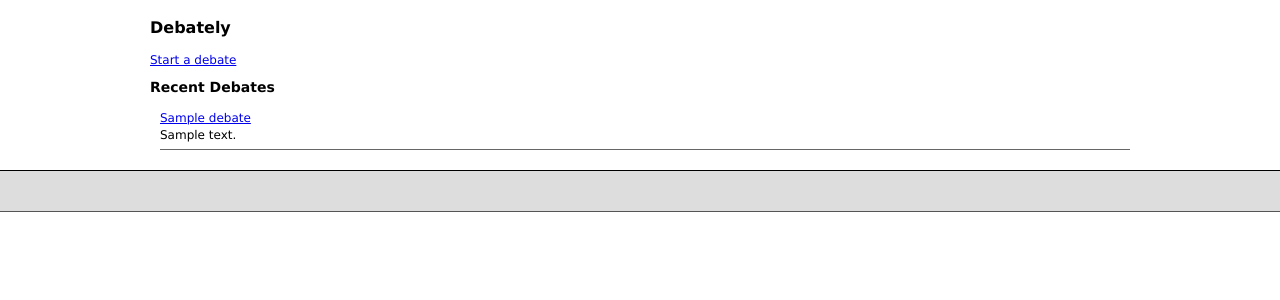
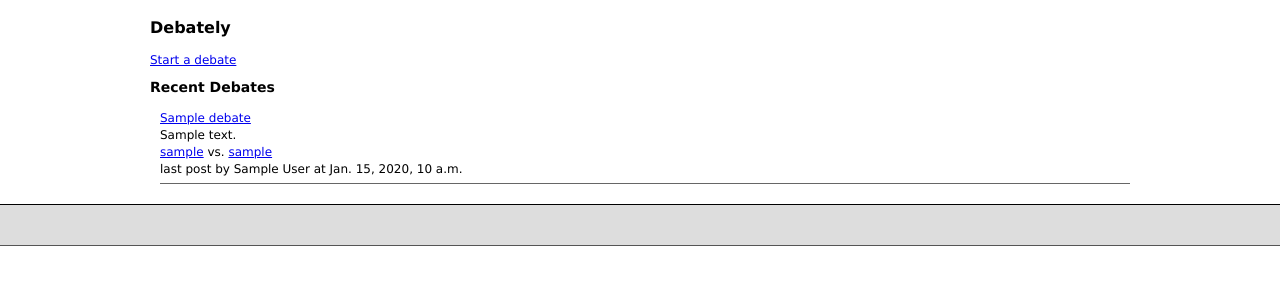
Before and after one commit to SnacksOnAPlane/debately, a Django app: template templates/index.html in a window 1280 px wide. Shown: the part 111-411 px from the top of the page. Run offline with Django 3.2, Linux system fonts and the light colour scheme; the template is opened without the code that fills it: most values are stand-ins (such as "Sample title", 1, 10 or a date in 2020); parts of the project's set-up code (start-up, migrations or seed data) failed here and were passed over.

Commit message:
add some last post data

```diff
--- a/models.py
+++ b/models.py
@@ -16,6 +16,11 @@ class Debate(models.Model):
     instigator = models.ForeignKey(User, related_name = "instigator")
     challenger = models.ForeignKey(User, related_name = "challenger", null = True, blank = True)
 
+    def last_post(self):
+        try:
+            return Entry.objects.filter(debate=self).order_by('-pub_date')[0]
+        except IndexError:
+            return None
 
 class Entry(models.Model):
     debate = models.ForeignKey(Debate)
--- a/templates/index.html
+++ b/templates/index.html
@@ -7,7 +7,15 @@
 <ul class="debates">
 {% for debate in debates %}
 <li><a class="debate_title" href="debates/{{ debate.id }}">{{ debate.title }}</a>
-<div class="debate_summary">{{ debate.summary }}</div></li>
+<div class="debate_summary">{{ debate.summary }}</div>
+<div class="stats">
+	<a class="user" href="users/{{ debate.instigator.username }}">{{ debate.instigator.username }}</a>
+	vs.
+	<a class="user" href="users/{{ debate.challenger.username }}">{{ debate.challenger.username}}</a>
+	{% if debate.last_post %}
+	<div class="lastpost">last post by {{ debate.last_post.author }} at {{ debate.last_post.pub_date }}</div>
+	{% endif %}
+	</li>
 {% endfor %}
 </ul>
 {% endblock %}
```
